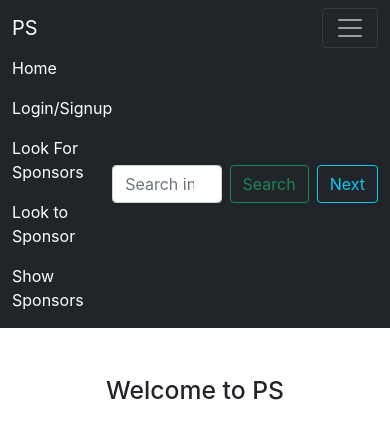
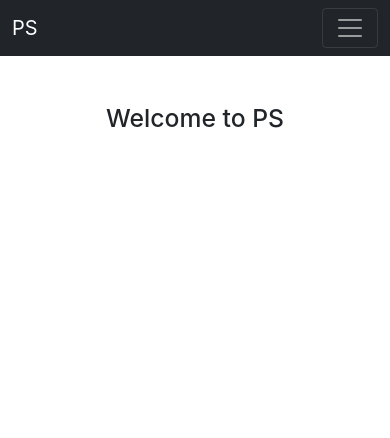
Before and after one commit to Rohith-vuthunur/ps, a React (Create React App) app in the folder frontend/: page / in a window 390 px wide. Shown: the top 438 px of the page. Built offline with nearby package versions, Linux system fonts and the light colour scheme.

Commit message:
responsive navbar

```diff
--- a/frontend/src/components/Navbar.js
+++ b/frontend/src/components/Navbar.js
@@ -185,11 +185,64 @@
 //         </nav>
 //     );
 // }
+
+
+
+
+
+// import React, { useState } from 'react';
+// import { Link } from 'react-router-dom';
+
+// export default function Navbar({ onSearch, onNext }) {
+//     const [searchQuery, setSearchQuery] = useState('');
+
+//     const handleSearch = (e) => {
+//         e.preventDefault();
+//         if (onSearch) {
+//             onSearch(searchQuery);
+//         }
+//     };
+
+//     return (
+//         <nav className="navbar navbar-expand-lg navbar-dark bg-dark">
+//             <div className="container-fluid">
+//                 <Link className="navbar-brand text-white" to="#">PS</Link>
+//                 <button className="navbar-toggler" type="button" data-bs-toggle="collapse" data-bs-target="#navbarNav" aria-controls="navbarNav" aria-expanded="false" aria-label="Toggle navigation">
+//                     <span className="navbar-toggler-icon"></span>
+//                 </button>
+//                 <div className="collapse navbar-collapse d-flex justify-content-between" id="navbarNav">
+//                     <ul className="navbar-nav">
+//                         <li className="nav-item"><Link className="nav-link text-white" to="/">Home</Link></li>
+//                         <li className="nav-item"><Link className="nav-link text-white" to="/ls">Login/Signup</Link></li>
+//                         <li className="nav-item"><Link className="nav-link text-white" to="/lfs">Look For Sponsors</Link></li>
+//                         <li className="nav-item"><Link className="nav-link text-white" to="/lts">Look to Sponsor</Link></li>
+//                         <li className="nav-item"><Link className="nav-link text-white" to="/Showlts">Show Sponsors</Link></li>
+//                     </ul>
+//                     <form className="d-flex ms-auto" onSubmit={handleSearch}>
+//                         <input
+//                             className="form-control me-2"
+//                             type="search"
+//                             placeholder="Search in page..."
+//                             aria-label="Search"
+//                             value={searchQuery}
+//                             onChange={(e) => setSearchQuery(e.target.value)}
+//                         />
+//                         <button className="btn btn-outline-success" type="submit">Search</button>
+//                         <button className="btn btn-outline-info ms-2" type="button" onClick={onNext}>
+//                             Next
+//                         </button>
+//                     </form>
+//                 </div>
+//             </div>
+//         </nav>
+//     );
+// }
 import React, { useState } from 'react';
 import { Link } from 'react-router-dom';
 
 export default function Navbar({ onSearch, onNext }) {
     const [searchQuery, setSearchQuery] = useState('');
+    const [isNavbarOpen, setIsNavbarOpen] = useState(false);
 
     const handleSearch = (e) => {
         e.preventDefault();
@@ -198,20 +251,36 @@ export default function Navbar({ onSearch, onNext }) {
         }
     };
 
+    // Toggle navbar collapse
+    const toggleNavbar = () => {
+        setIsNavbarOpen(!isNavbarOpen);
+    };
+
+    // Close navbar when a link is clicked (on mobile)
+    const closeNavbar = () => {
+        setIsNavbarOpen(false);
+    };
+
     return (
         <nav className="navbar navbar-expand-lg navbar-dark bg-dark">
             <div className="container-fluid">
                 <Link className="navbar-brand text-white" to="#">PS</Link>
-                <button className="navbar-toggler" type="button" data-bs-toggle="collapse" data-bs-target="#navbarNav" aria-controls="navbarNav" aria-expanded="false" aria-label="Toggle navigation">
+                <button
+                    className="navbar-toggler"
+                    type="button"
+                    onClick={toggleNavbar}
+                    aria-expanded={isNavbarOpen}
+                    aria-label="Toggle navigation"
+                >
                     <span className="navbar-toggler-icon"></span>
                 </button>
-                <div className="collapse navbar-collapse d-flex justify-content-between" id="navbarNav">
+                <div className={`collapse navbar-collapse ${isNavbarOpen ? 'show' : ''}`} id="navbarNav">
                     <ul className="navbar-nav">
-                        <li className="nav-item"><Link className="nav-link text-white" to="/">Home</Link></li>
-                        <li className="nav-item"><Link className="nav-link text-white" to="/ls">Login/Signup</Link></li>
-                        <li className="nav-item"><Link className="nav-link text-white" to="/lfs">Look For Sponsors</Link></li>
-                        <li className="nav-item"><Link className="nav-link text-white" to="/lts">Look to Sponsor</Link></li>
-                        <li className="nav-item"><Link className="nav-link text-white" to="/Showlts">Show Sponsors</Link></li>
+                        <li className="nav-item"><Link className="nav-link text-white" to="/" onClick={closeNavbar}>Home</Link></li>
+                        <li className="nav-item"><Link className="nav-link text-white" to="/ls" onClick={closeNavbar}>Login/Signup</Link></li>
+                        <li className="nav-item"><Link className="nav-link text-white" to="/lfs" onClick={closeNavbar}>Look For Sponsors</Link></li>
+                        <li className="nav-item"><Link className="nav-link text-white" to="/lts" onClick={closeNavbar}>Look to Sponsor</Link></li>
+                        <li className="nav-item"><Link className="nav-link text-white" to="/Showlts" onClick={closeNavbar}>Show Sponsors</Link></li>
                     </ul>
                     <form className="d-flex ms-auto" onSubmit={handleSearch}>
                         <input
```
